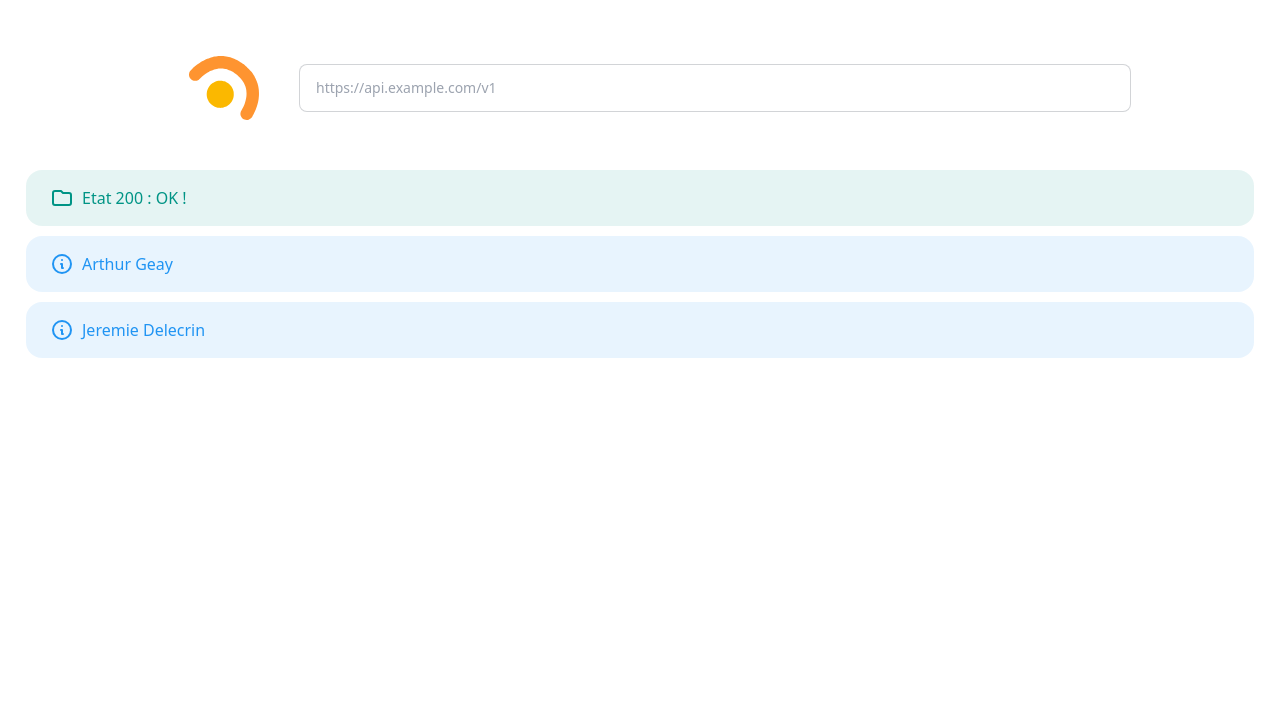
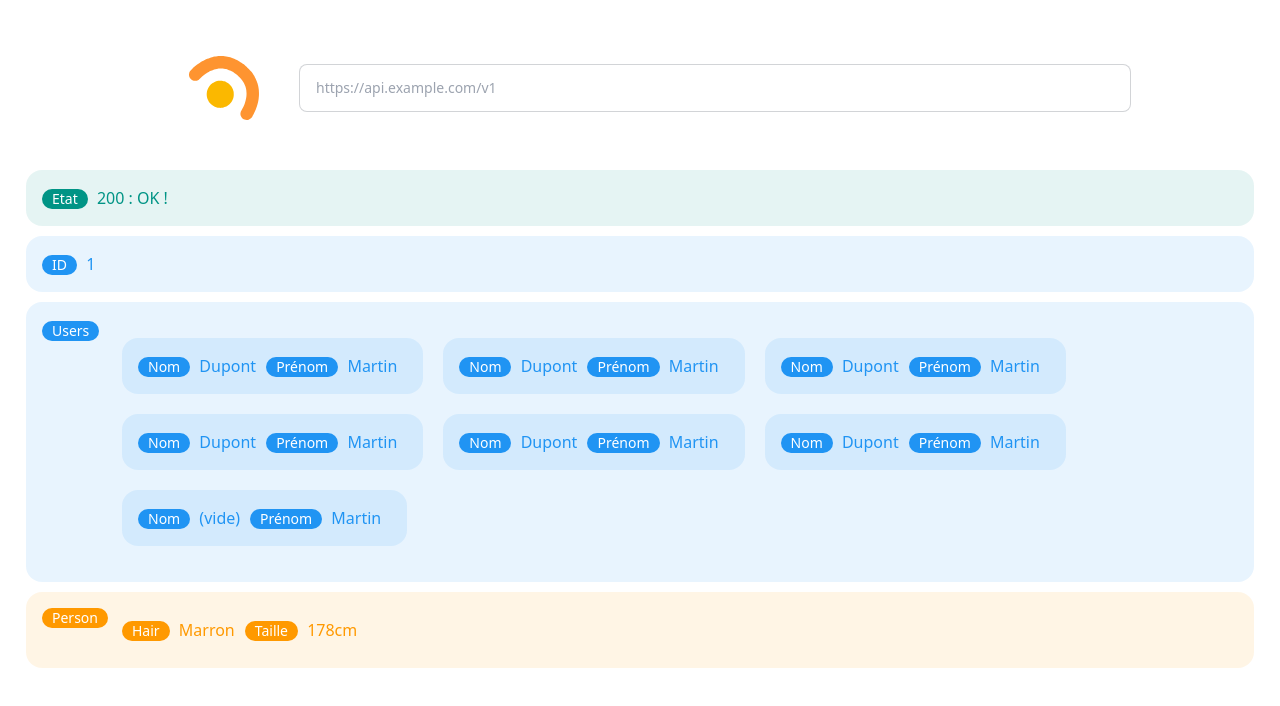
Before and after one commit to Vision-Data/app, a Vue app: page / in a window 1280 px wide. Shown: the top 706 px of the page. Built offline with nearby package versions, Linux system fonts and the light colour scheme.

Commit message:
feat: add array & add data & styling

```diff
--- a/src/components/Data.vue
+++ b/src/components/Data.vue
@@ -1,39 +1,126 @@
 <template>
-
-    <div class="alert alert-info" v-for="object in objects" :key="object.data">
+  <section>
+    <div class="alert alert-object alert-info">
       <div class="flex-1">
-        <svg xmlns="http://www.w3.org/2000/svg" fill="none" viewBox="0 0 24 24" class="w-6 h-6 mx-2 stroke-current">
-        <path stroke-linecap="round" stroke-linejoin="round" stroke-width="2" d="M13 16h-1v-4h-1m1-4h.01M21 12a9 9 0 11-18 0 9 9 0 0118 0z"></path>
-        </svg>
-        <label> {{ object.prenom }} {{ object.nom }} </label>
+        <label class="tag-title">
+          <button class="badge bg-info border-transparent">Users</button>
+        </label>
+        <div class="alert alert-info" v-for="user in users" :key="user.data">
+          <div class="flex-1">
+            <label>
+              <button class="badge bg-info border-transparent">Nom</button>
+              {{user.nom === '' ? "(vide)" : user.nom }}
+            </label>
+            <label>
+              <button class="badge bg-info border-transparent">Prénom</button>
+              {{ user.prenom }}
+            </label>
+          </div>
+        </div>
       </div>
     </div>
 
+    <div class="alert alert-object alert-warning">
+      <div class="flex-1">
+        <label>
+          <button class="tag-title badge bg-warning border-transparent">Person</button>
+        </label>
+            <label>
+              <button class="badge bg-warning border-transparent">Hair</button>
+              {{ person.hair }}
+            </label>
+            <label>
+              <button class="badge bg-warning border-transparent">
+                Taille
+              </button>
+              {{ person.taille }}
+            </label>
+      </div>
+    </div>
+  </section>
 </template>
 
 
 <script>
 export default {
   name: "Data",
-        components: {
-        },
+  components: {},
   data() {
     return {
-                objects : [{
-                    prenom : 'Arthur',
-                    nom : 'Geay'
+      users: [
+        {
+          prenom: "Martin",
+          nom: "Dupont",
         },
         {
-                    prenom : 'Jeremie',
-                    nom : 'Delecrin'
-                }]
-            }
-        }
+          prenom: "Martin",
+          nom: "Dupont",
+        },
+        {
+          prenom: "Martin",
+          nom: "Dupont",
+        },
+        {
+          prenom: "Martin",
+          nom: "Dupont",
+        },
+        {
+          prenom: "Martin",
+          nom: "Dupont",
+        },
+        {
+          prenom: "Martin",
+          nom: "Dupont",
+        },
+        {
+          prenom: "Martin",
+          nom: "",
+        },
+      ],
+      id: 1,
+      person: {
+        hair: "Marron",
+        taille: "178cm",
+      },
+    };
+  },
 };
 </script>
 
  <style >
 .alert {
   margin: 10px;
+
 }
+
+.alert label {
+  margin-right: 10px;
+  max-width: 10rem;
+  overflow-wrap: break-word;
+}
+
+.alert .tag-title {
+    position: absolute;
+    top: 0;
+    left: 0;
+}
+
+
+.alert .flex-1 {
+    display: flex;
+    flex-wrap: wrap;
+    position: relative;
+    align-items: flex-start;
+
+}
+
+.alert-object > .flex-1 {
+    padding: 10px ;
+    padding-left: 70px;
+}
+
+.badge {
+    margin-right: 5px;
+}
+
 </style>
--- a/src/components/Response.vue
+++ b/src/components/Response.vue
@@ -2,15 +2,22 @@
   <div class="response">
     <div class="alert alert-success">
       <div class="flex-1">
-        <svg xmlns="http://www.w3.org/2000/svg" fill="none" viewBox="0 0 24 24" class="w-6 h-6 mx-2 stroke-current">
-        <path stroke-linecap="round" stroke-linejoin="round" stroke-width="2" d="M3 7v10a2 2 0 002 2h14a2 2 0 002-2V9a2 2 0 00-2-2h-6l-2-2H5a2 2 0 00-2 2z"></path>
-        </svg>
-        <label>Etat 200 : OK !</label>
+        <label>
+          <button class="badge bg-success border-transparent">Etat</button> 200
+          : OK !</label
+        >
+      </div>
+    </div>
+
+    <div class="alert alert-info">
+      <div class="flex-1">
+        <label>
+          <button class="badge bg-info border-transparent">ID</button> {{ id }}
+        </label>
       </div>
     </div>
 
     <Data />
-
   </div>
 </template>
 
@@ -19,7 +26,12 @@
 export default {
   name: "Response",
   components: {
-            Data
+    Data,
+  },
+  data() {
+    return {
+      id: 1,
+    };
   },
 };
 </script>
```
Lines whose indentation alone changed are shown as unchanged.
